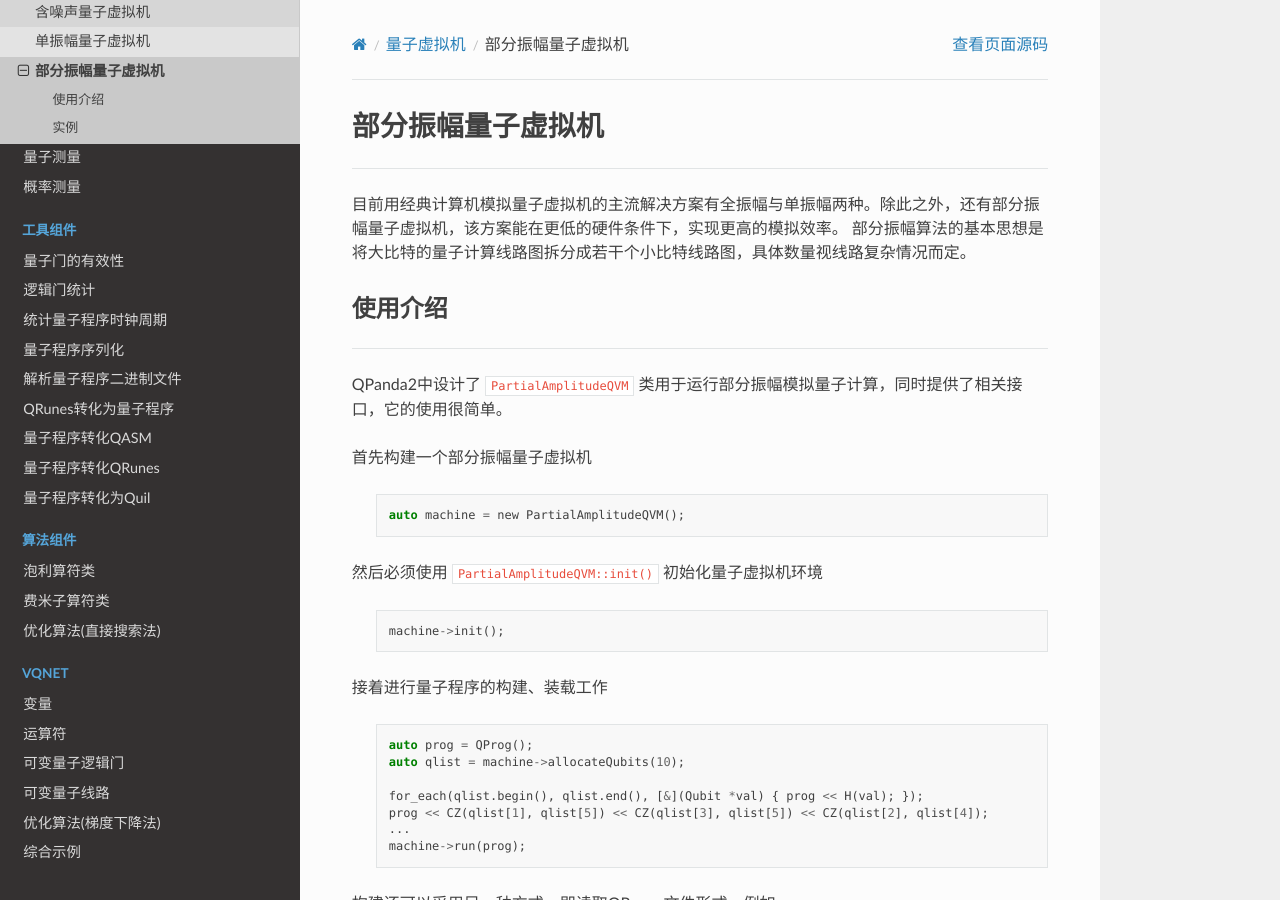
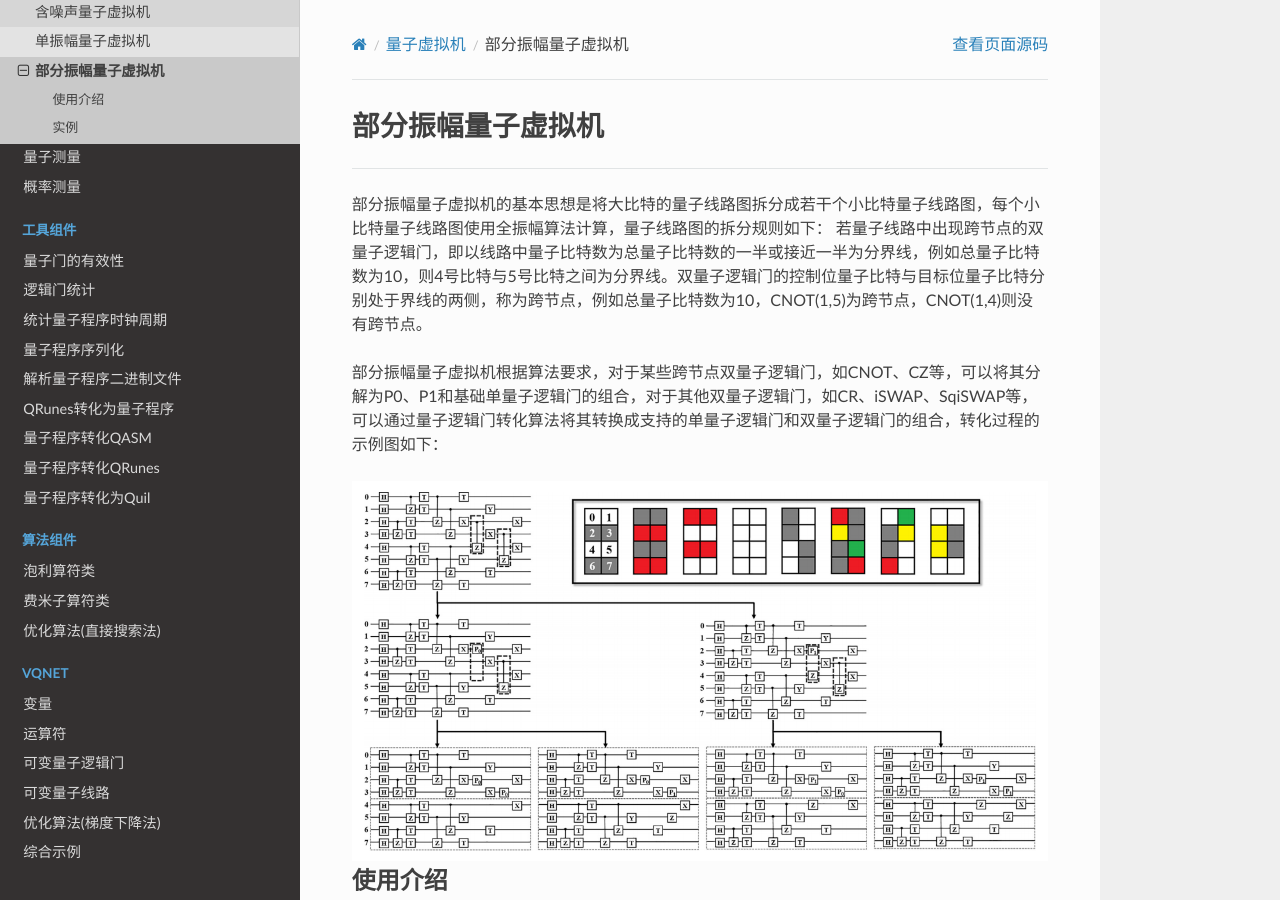
Before and after one commit to liye0005/QPanda-Toturial, a Sphinx documentation site: the page built from source/PartialAmplitude.rst, in a window 1280 px wide and 900 px high. Built offline with Sphinx 7.4.7 and the Read the Docs theme 2.0.0, drawn with Linux system fonts in a browser that asks for light colours; pages that are not in the unit, such as notebooks, are missing from menus.

Commit message:
更新部分振幅

```diff
--- a/source/PartialAmplitude.rst
+++ b/source/PartialAmplitude.rst
@@ -4,8 +4,13 @@
 ===============
 ----
 
-目前用经典计算机模拟量子虚拟机的主流解决方案有全振幅与单振幅两种。除此之外，还有部分振幅量子虚拟机，该方案能在更低的硬件条件下，实现更高的模拟效率。
-部分振幅算法的基本思想是将大比特的量子计算线路图拆分成若干个小比特线路图，具体数量视线路复杂情况而定。
+部分振幅量子虚拟机的基本思想是将大比特的量子线路图拆分成若干个小比特量子线路图，每个小比特量子线路图使用全振幅算法计算，量子线路图的拆分规则如下：
+若量子线路中出现跨节点的双量子逻辑门，即以线路中量子比特数为总量子比特数的一半或接近一半为分界线，例如总量子比特数为10，则4号比特与5号比特之间为分界线。双量子逻辑门的控制位量子比特与目标位量子比特分别处于界线的两侧，称为跨节点，例如总量子比特数为10，CNOT(1,5)为跨节点，CNOT(1,4)则没有跨节点。
+
+部分振幅量子虚拟机根据算法要求，对于某些跨节点双量子逻辑门，如CNOT、CZ等，可以将其分解为P0、P1和基础单量子逻辑门的组合，对于其他双量子逻辑门，如CR、iSWAP、SqiSWAP等，可以通过量子逻辑门转化算法将其转换成支持的单量子逻辑门和双量子逻辑门的组合，转化过程的示例图如下：
+
+.. image:: images/部分振幅.png
+   :align: center
 
 使用介绍
 >>>>>>>>>>>>>>>>
```
Also changed, not shown: source/images/部分振幅.png (added).
